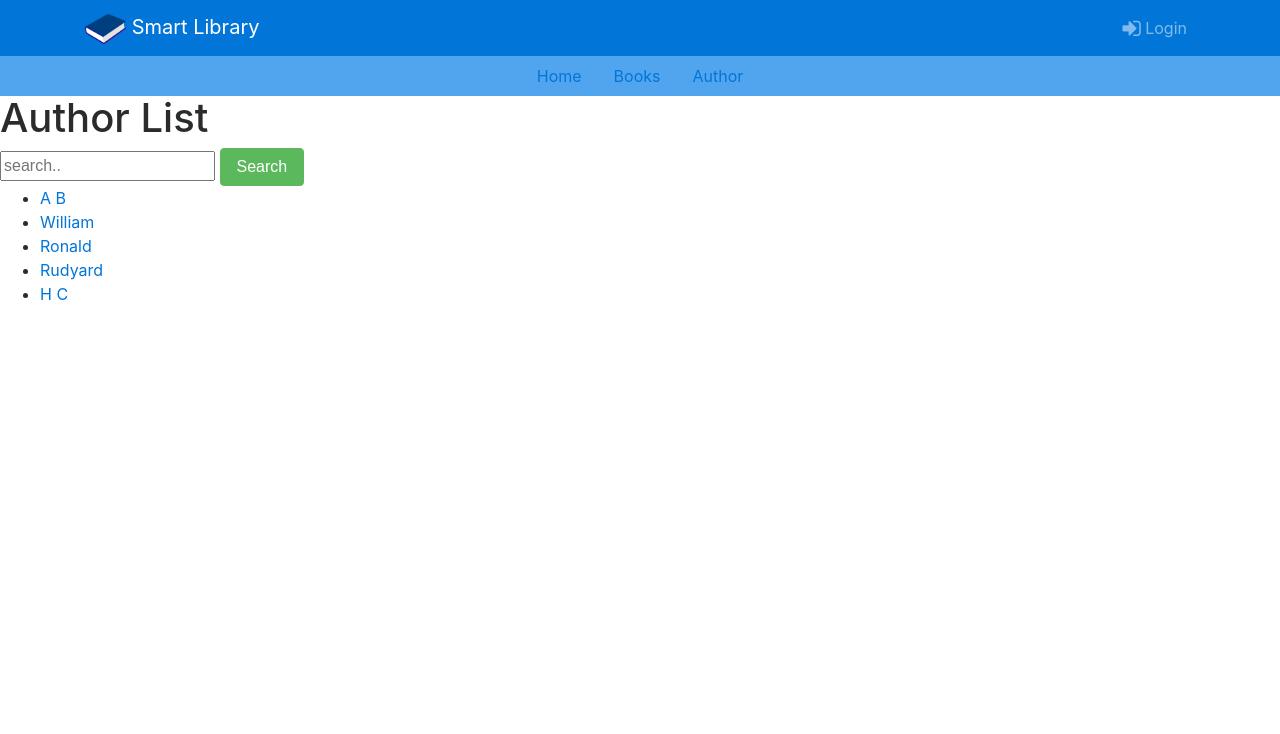
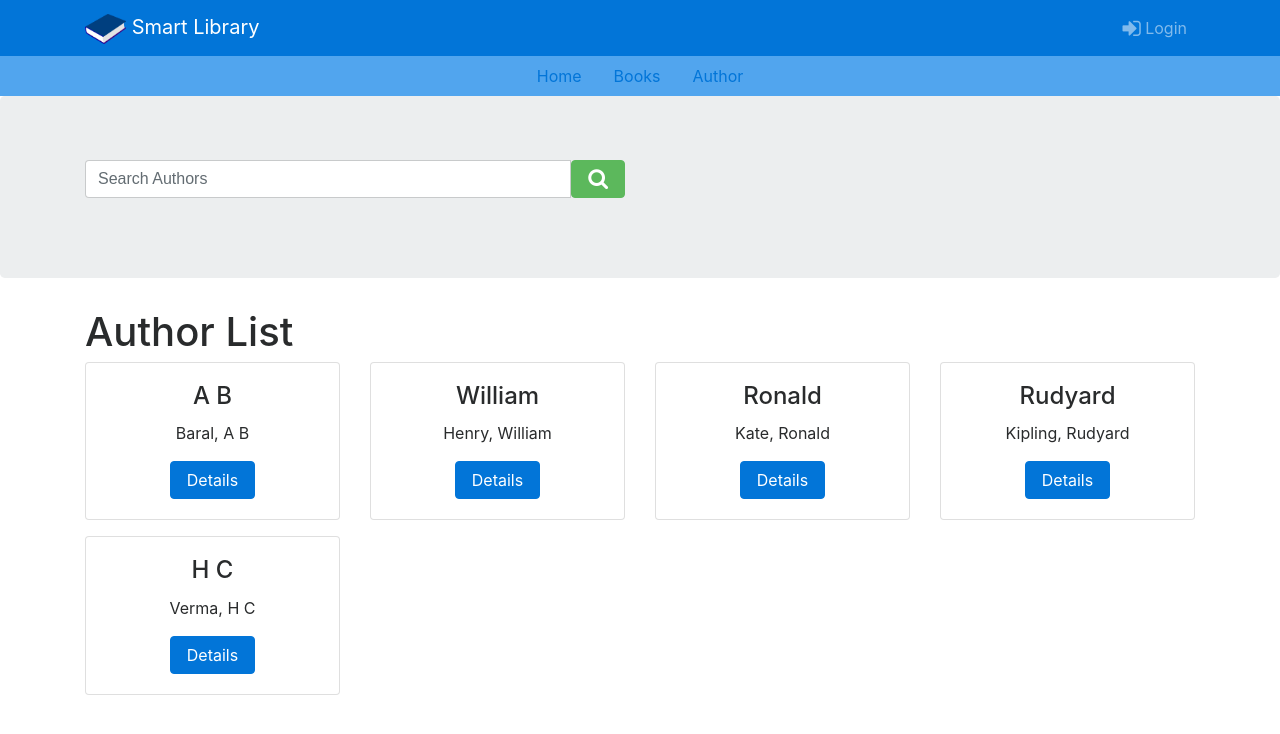
Before and after one commit to rajakedia1/SmartLibraryFinal, a Django app: page /catalog/authors/ in a window 1280 px wide. Shown: the top 734 px of the page. Run offline with Django 3.2, Linux system fonts and the light colour scheme; data comes from the database, SQL or seed files in the repository; both versions use the stored data as it was after the commit; parts of the project's set-up code (start-up, migrations or seed data) failed here and were passed over; some libraries are stand-ins or nearby versions.

Commit message:
Completed Book list, Book detail, Author list, Home

```diff
--- a/locallibrary/catalog/static/css/style.css
+++ b/locallibrary/catalog/static/css/style.css
@@ -6,6 +6,9 @@
 }
 .fn-light{
     color: #ddd;
+}
+a:hover{
+    cursor: pointer;
 }
 /*
 .sidebar-nav {
--- a/locallibrary/catalog/templates/catalog/author_list.html
+++ b/locallibrary/catalog/templates/catalog/author_list.html
@@ -1,22 +1,52 @@
 {% extends "base_generic.html" %}
 
 {% block content %}
+
+<header class="jumbotron">
+        <div class="container">
+            <div class="row row-header">
+                <div class="col-12 col-md-6">
+                    <form method="GET" action="{% url 'searchA' %}">
+                    <div class="input-group mb-3">
+
+                          <input type="text"  name="q" value="{{request.GET.q}}" class="form-control" placeholder="Search Authors" aria-label="Search" aria-describedby="basic-addon2">
+                          <div class="input-group-append">
+                            <button class="btn btn-success" type="submit"><span class="fa fa-search fa-lg"></span></button>
+                          </div>
+
+                    </div>
+                    </form>
+                </div>
+            </div>
+        </div>
+    </header>
+
+<div class="container">
     <h1>Author List</h1>
-    <form method="GET" action="{% url 'searchA' %}">
-      <input name="q" value="{{request.GET.q}}" placeholder="search.."/>
-      <button class="btn btn-success" type="submit">Search</button>
-    </form>
-    {% if author_list %}
-    <ul>
 
-      {% for author in author_list %}
-      <li>
-        <a href="{{ author.get_absolute_url }}">{{ author.first_name }}</a>
-      </li>
-      {% endfor %}
+    <div class="row">
+        {% if author_list %}
 
-    </ul>
+        {% for author in author_list %}
+        <div class="col-12 col-sm-6 col-md-4 col-lg-3 mb-3">
+            <div class="card">
+                <div class="card-body" style="padding: 20px;text-align: center;">
+                    <h4 class="card-title">{{ author.first_name }}</h4>
+                    <p class="card-body">{{author.last_name}}, {{author.first_name}}</p>
+                    <a href="{{ author.get_absolute_url }}" class="btn btn-primary">Details</a>
+                </div>
+            </div>
+        </div>
+        {% endfor %}
+
     {% else %}
-      <p>There are no authors.</p>
+      <p>There are no authors in the library.</p>
     {% endif %}
+    </div>
+
+</div>
+<br><br>
+
+
+
 {% endblock %}
```
Also changed, not shown: locallibrary/catalog/templates/catalog/book_detail.html (+25 -17 lines), locallibrary/catalog/templates/catalog/book_list.html (+0 -12 lines), locallibrary/catalog/templates/index.html (+47 -1 lines), locallibrary/db.sqlite3.
